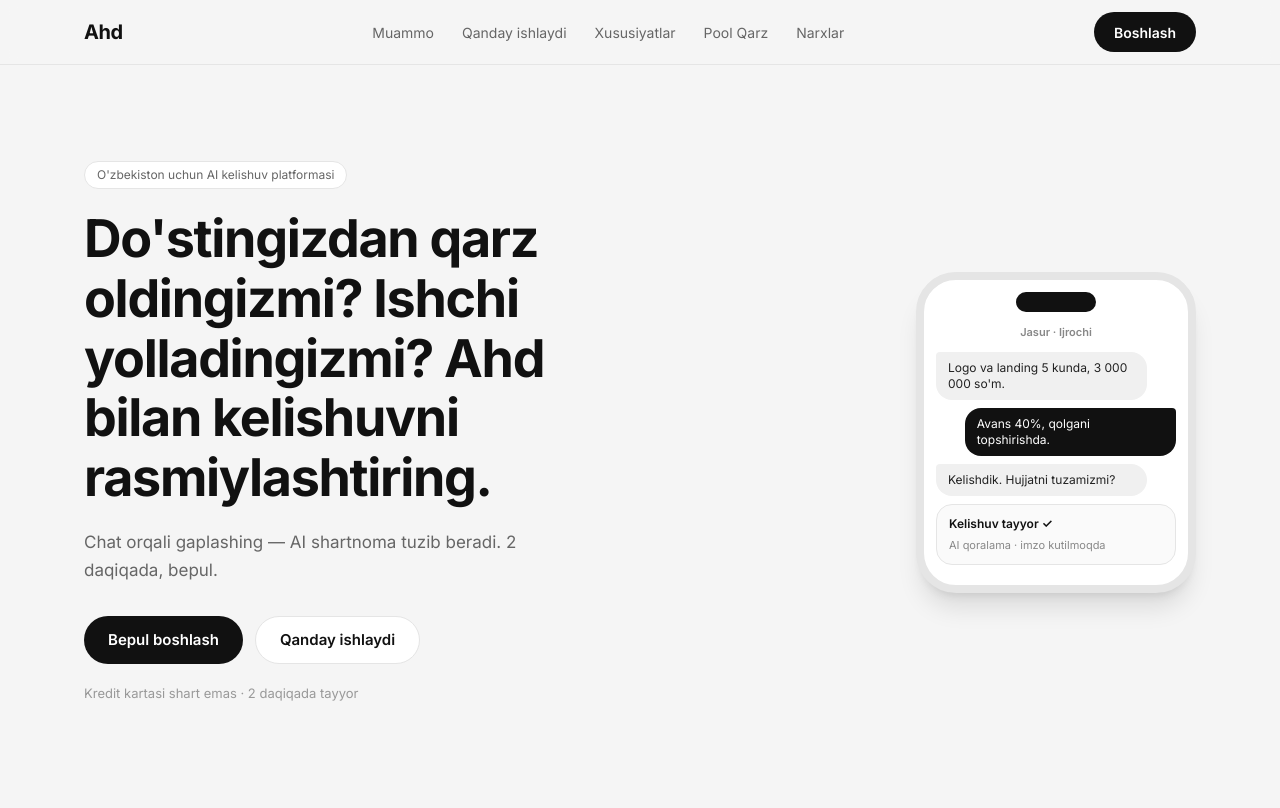
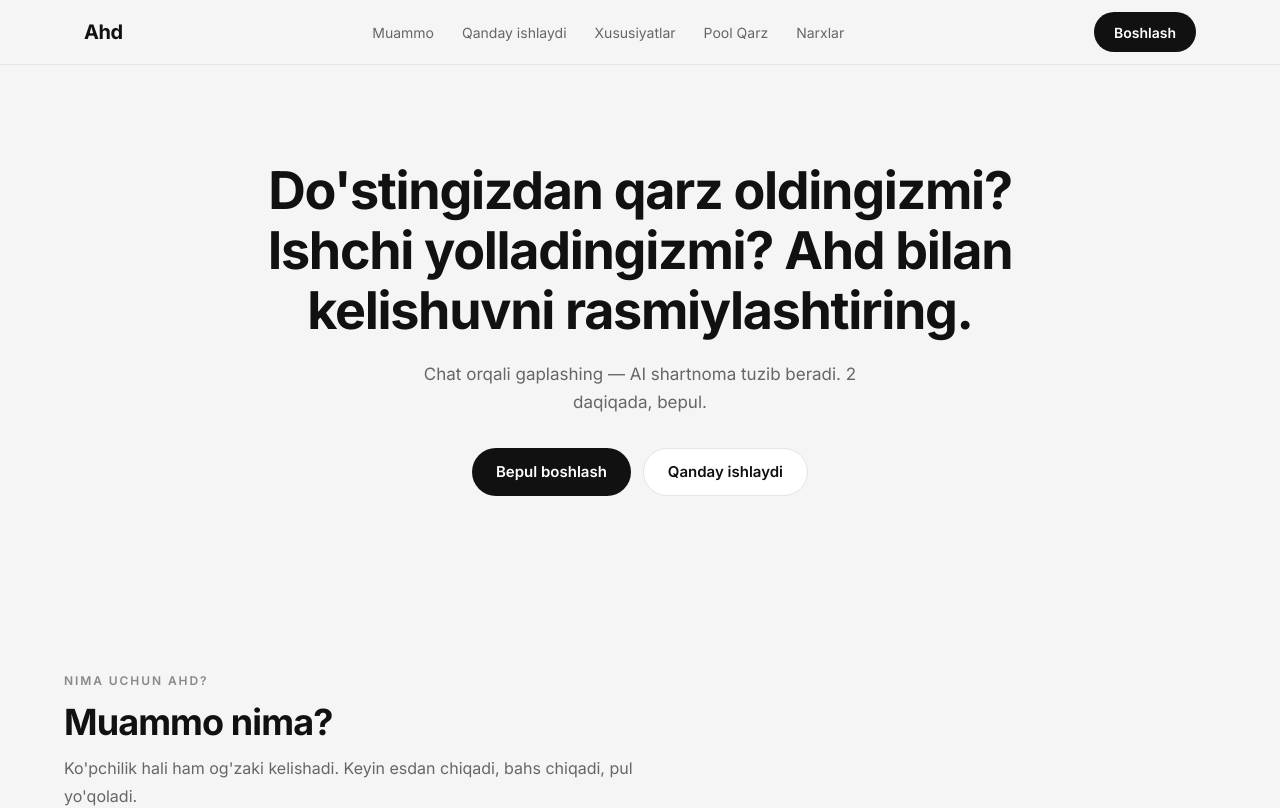
Before and after one commit to Maxmudip/ahd, a Next.js app: page / in a window 1280 px wide. Shown: the top 808 px of the page. Built offline with nearby package versions, Linux system fonts and the light colour scheme.

Commit message:
Hero section cleanup

```diff
--- a/app/page.tsx
+++ b/app/page.tsx
@@ -84,18 +84,15 @@ export default function HomePage() {
         ) : null}
       </header>
 
-      <section className="mx-auto grid max-w-6xl items-center gap-12 px-5 py-16 lg:grid-cols-2 lg:py-24">
-        <div>
-          <span className="inline-flex rounded-full border border-[#ddd] bg-white px-3 py-1 text-[12px] text-[#666]">
-            O&apos;zbekiston uchun AI kelishuv platformasi
-          </span>
-          <h1 className="mt-5 text-4xl leading-[1.15] font-bold tracking-tight text-[#111] sm:text-5xl lg:text-[52px]">
+      <section className="mx-auto max-w-6xl px-5 py-16 lg:py-24">
+        <div className="mx-auto max-w-3xl text-center">
+          <h1 className="text-4xl leading-[1.15] font-bold tracking-tight text-[#111] sm:text-5xl lg:text-[52px]">
             Do&apos;stingizdan qarz oldingizmi? Ishchi yolladingizmi? Ahd bilan kelishuvni rasmiylashtiring.
           </h1>
-          <p className="mt-5 max-w-lg text-[17px] leading-7 text-[#666]">
+          <p className="mx-auto mt-5 max-w-lg text-[17px] leading-7 text-[#666]">
             Chat orqali gaplashing — AI shartnoma tuzib beradi. 2 daqiqada, bepul.
           </p>
-          <div className="mt-8 flex flex-wrap gap-3">
+          <div className="mt-8 flex flex-wrap justify-center gap-3">
             <Link
               href="/register"
               className="inline-flex h-12 items-center rounded-full bg-[#111] px-6 text-[15px] font-semibold text-white hover:bg-black"
@@ -109,10 +106,6 @@ export default function HomePage() {
               Qanday ishlaydi
             </a>
           </div>
-          <p className="mt-5 text-[13px] text-[#999]">Kredit kartasi shart emas · 2 daqiqada tayyor</p>
-        </div>
-        <div className="flex justify-center lg:justify-end">
-          <PhoneMock />
         </div>
       </section>
 
@@ -479,32 +472,6 @@ export default function HomePage() {
   );
 }
 
-function PhoneMock() {
-  return (
-    <div className="w-[min(100%,280px)] rounded-[2.5rem] border-[8px] border-[#222] bg-white shadow-xl">
-      <div className="mx-auto mt-3 h-5 w-20 rounded-full bg-[#111]" />
-      <div className="p-3 pb-5">
-        <p className="mb-3 text-center text-[11px] font-semibold text-[#888]">Jasur · Ijrochi</p>
-        <div className="space-y-2">
-          <p className="max-w-[88%] rounded-2xl rounded-tl-sm bg-[#f0f0f0] px-3 py-2 text-[12px] leading-4 text-[#222]">
-            Logo va landing 5 kunda, 3 000 000 so&apos;m.
-          </p>
-          <p className="ml-auto max-w-[88%] rounded-2xl rounded-tr-sm bg-[#111] px-3 py-2 text-[12px] leading-4 text-white">
-            Avans 40%, qolgani topshirishda.
-          </p>
-          <p className="max-w-[88%] rounded-2xl rounded-tl-sm bg-[#f0f0f0] px-3 py-2 text-[12px] leading-4 text-[#222]">
-            Kelishdik. Hujjatni tuzamizmi?
-          </p>
-          <div className="rounded-2xl border border-[#eee] bg-[#fafafa] px-3 py-2.5">
-            <p className="text-[12px] font-semibold text-[#111]">Kelishuv tayyor ✓</p>
-            <p className="mt-1 text-[11px] text-[#888]">AI qoralama · imzo kutilmoqda</p>
-          </div>
-        </div>
-      </div>
-    </div>
-  );
-}
-
 function PoolCard() {
   return (
     <div className="rounded-3xl border border-[#e5e5e5] bg-[#f5f5f5] p-6">
```
